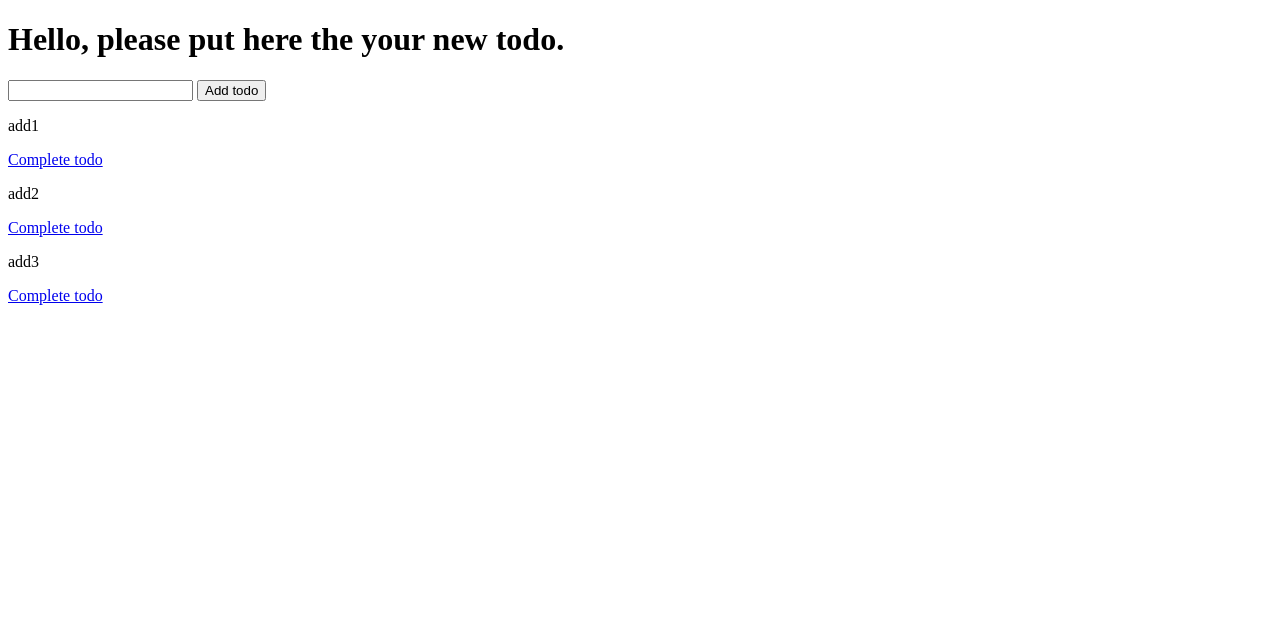
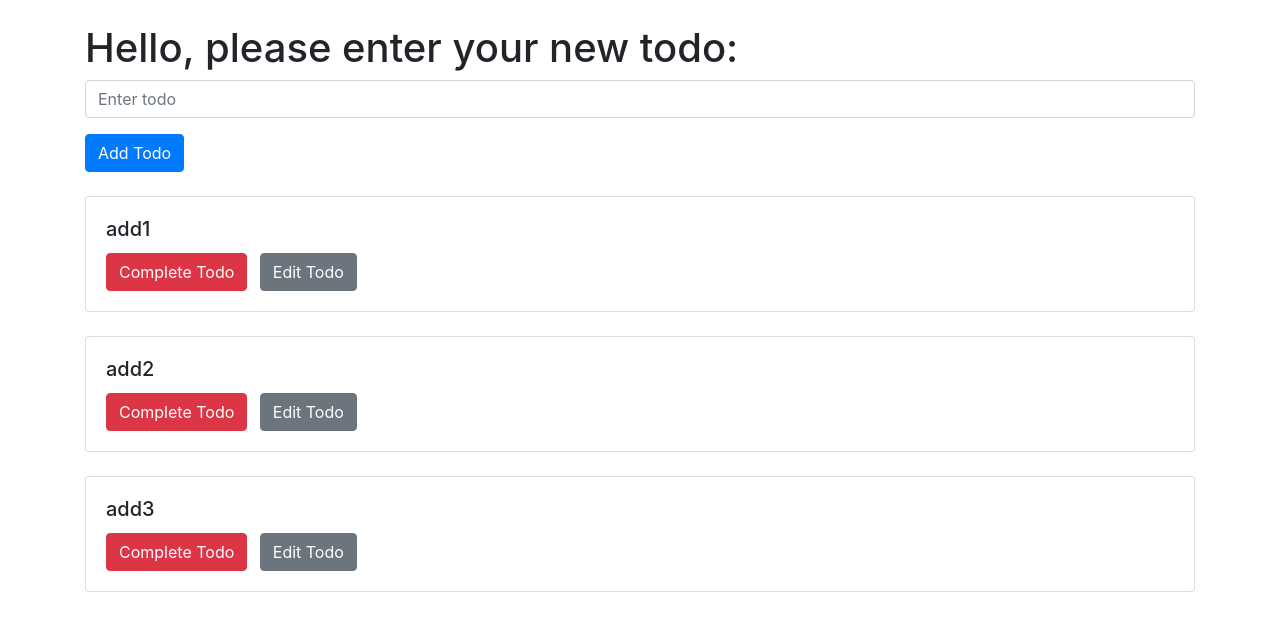
Before and after one commit to vinicius-mattoso/AulasFlask, a Flask app: page / in a window 1280 px wide. Shown: the top 631 px of the page. Run offline with Flask 3, Linux system fonts and the light colour scheme; some libraries are stand-ins or nearby versions.

Commit message:
[add] new html files

```diff
--- a/templates/home.html
+++ b/templates/home.html
@@ -4,34 +4,35 @@
 <head>
     <meta charset="UTF-8">
     <meta name="viewport" content="width=device-width, initial-scale=1.0">
-    <title>Flask tutorial ( Todo list app)</title>
+    <title>Flask Tutorial (Todo List App)</title>
+    <!-- Add Bootstrap CSS -->
+    <link rel="stylesheet" href="https://stackpath.bootstrapcdn.com/bootstrap/4.5.2/css/bootstrap.min.css">
 </head>
 
 <body>
+    <div class="container">
+        <h1 class="mt-4">Hello, please enter your new todo:</h1>
+        <form method="POST" action="">
+            {{ form.hidden_tag() }}
+            <div class="form-group">
+                {{ form.todo(class="form-control", placeholder="Enter todo") }}
+            </div>
+            <button type="submit" class="btn btn-primary">Add Todo</button>
+        </form>
 
-    <!-- <h1>Hello, here will be a todo list app, but the code will be fulled with comment to improve your Flask notions.</h1> -->
-    <h1>Hello, please put here the your new todo.</h1>
-    <form method='POST' action="">
-        {{form.hidden_tag()}}
-        {{form.todo}}
-        {{form.submit}}
-    </form>
+        {% for todo in todos %}
+        <div class="card mt-4">
+            <div class="card-body">
+                <h5 class="card-title">{{ todo.todo }}</h5>
+                <a href="{{ url_for('complete_todo', todo_id=todo.id) }}" class="btn btn-danger mr-2">Complete Todo</a>
+                <a href="{{ url_for('edit_todo', todo_id=todo.id) }}" class="btn btn-secondary">Edit Todo</a>
+            </div>
+        </div>
+        {% endfor %}
+    </div>
 
-
-    {% for todo in todos %}
-
-    <p>
-        <!-- On this case, you just display a <todo n> -->
-        <!-- {{todo}}  -->
-
-        <!-- To show the content you need to acess the todo inside the todo, take a look in the Todo class -->
-        {{todo.todo}}
-    </p>
-    <a href="{{url_for('complete_todo', todo_id=todo.id)}}"> Complete todo </a>
-
-    {% endfor %}
-
-
+    <!-- Add Bootstrap JS -->
+    <script src="https://stackpath.bootstrapcdn.com/bootstrap/4.5.2/js/bootstrap.min.js"></script>
 </body>
 
 </html>
```
Also changed, not shown: templates/edit_todo.html (added, +32 -0 lines).
